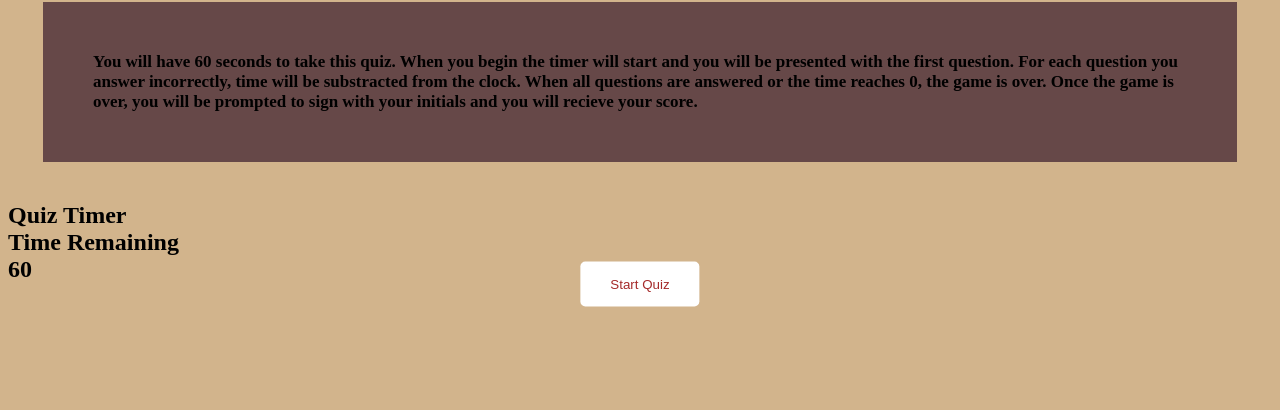
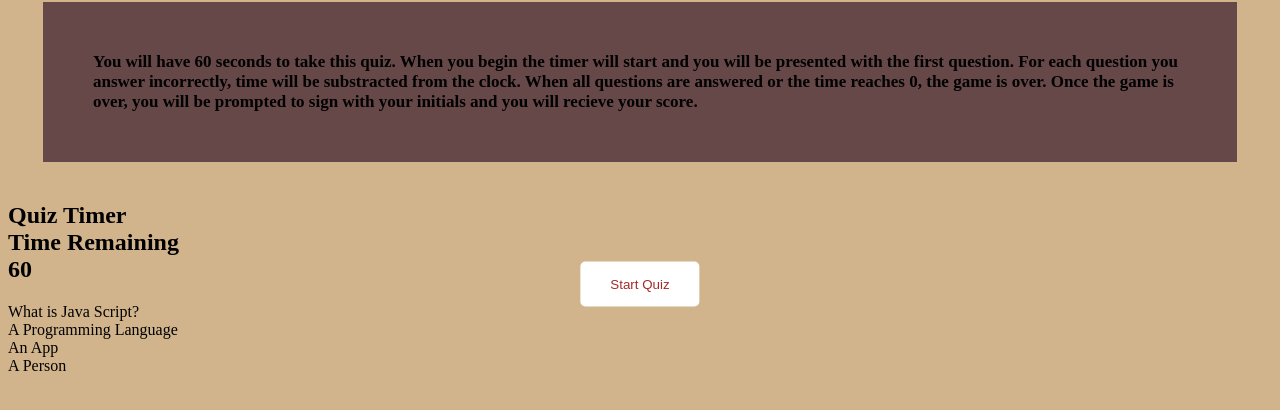
Before and after one commit to Forresterjamie01/Jamie-Code-Quiz, a plain HTML site: page index.html in a window 1280 px wide. Shown: the part 116-526 px from the top of the page. Drawn offline with Linux system fonts and the light colour scheme.

Commit message:
added first question in html.

```diff
--- a/index.html
+++ b/index.html
@@ -31,5 +31,26 @@
             <div class="timer_sec">60</div>
         </div>
     </h2>
+    <section>
+        <div class="question_text">
+            <span> What is Java Script?</span>
+        </div>
+        <div class="list_items">
+            <div class="item">
+                <span>A Programming Language</span>
+            <div class="Yes!"><i class="for correct answer"></i></div>
+        </div>
+        <div class="list_items">
+            <div class="item">
+                <span>An App</span>
+            <div class="NO!"><i class="for incorrect answer"></i></div>
+        </div>
+        <div class="list_items">
+            <div class="item">
+                <span>A Person</span>
+            <div class="NO!"><i class="for incorrect answer"></i></div>
+        </div>
+    </section>
+
 </body>
 </html>
```
